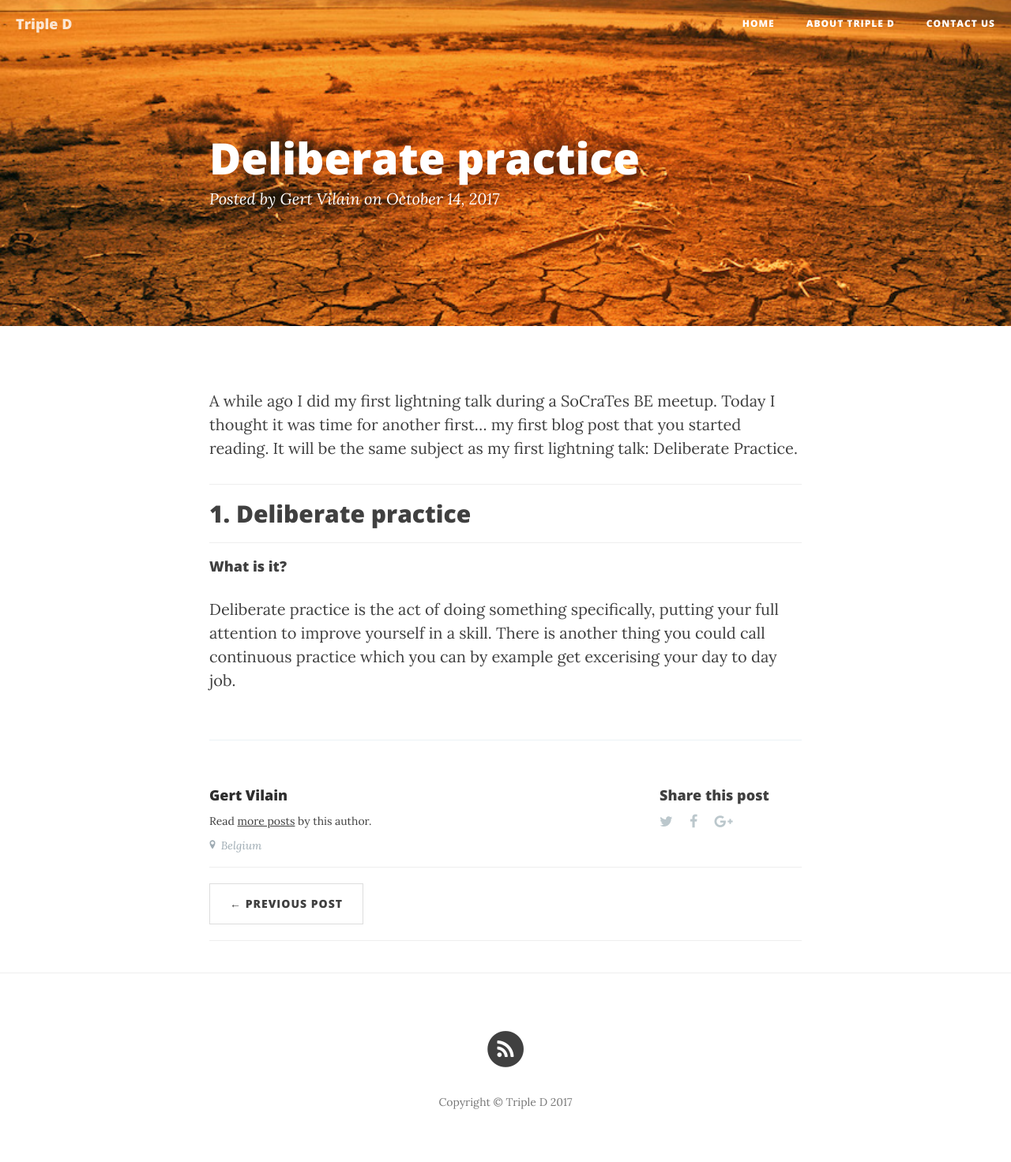
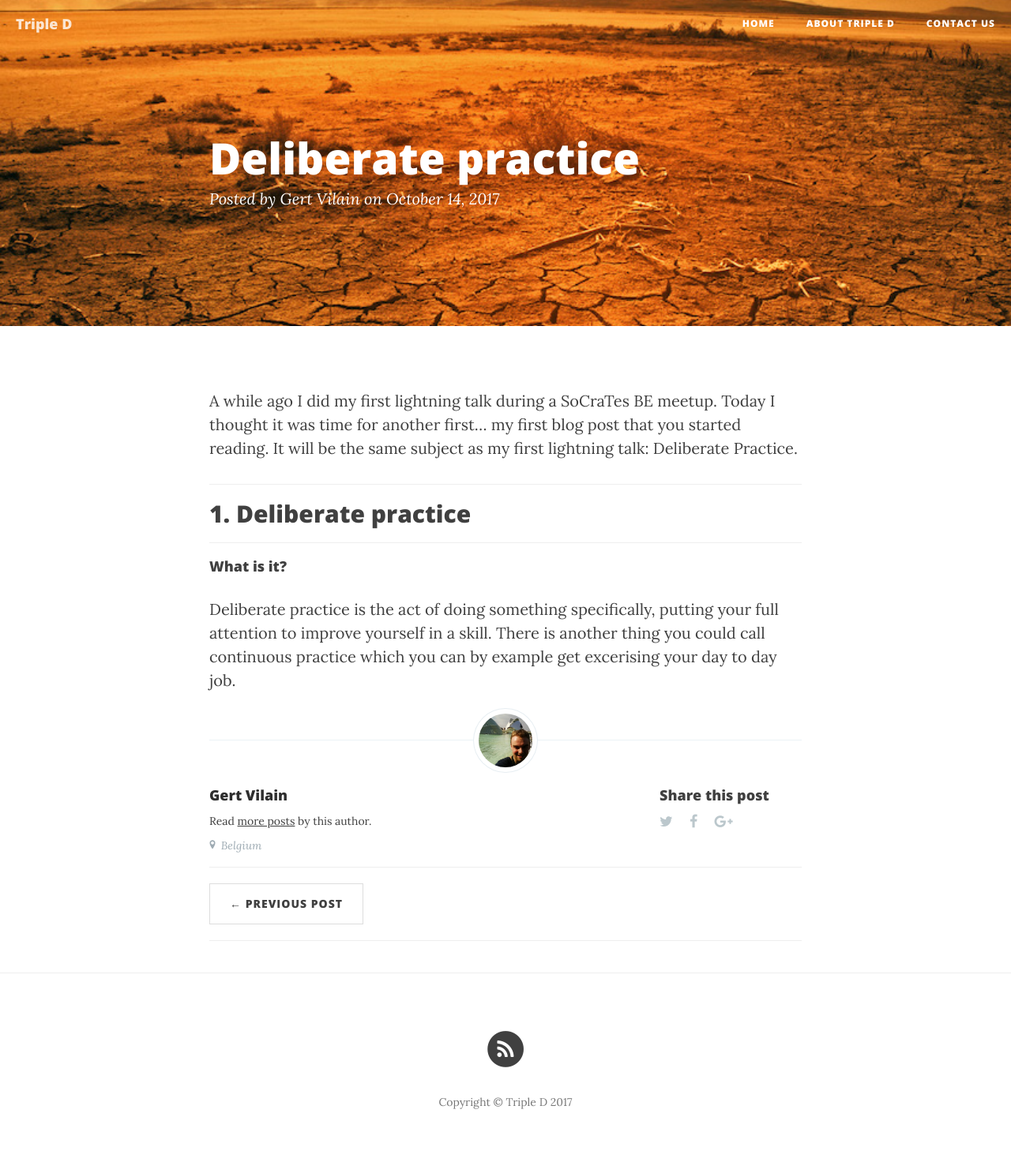
Before and after one commit to tripledio/tripledio.github.io, a Jekyll site: the page built from _posts/2017-10-14-Deliberate-Practice.md, in a window 1280 px wide. Shown: the whole page at 79% size. Built offline with Jekyll 4.4.1, drawn with Linux system fonts in a browser that asks for light colours; nearby versions of some CDN libraries.

Commit message:
Add picture

```diff
--- a/_config.yml
+++ b/_config.yml
@@ -31,3 +31,4 @@ authors:
       username: "gert"
       name: "Gert Vilain"
       location: "Belgium"
+      image: "/img/gert.jpg"
```
Also changed, not shown: img/gert.jpg (added).
